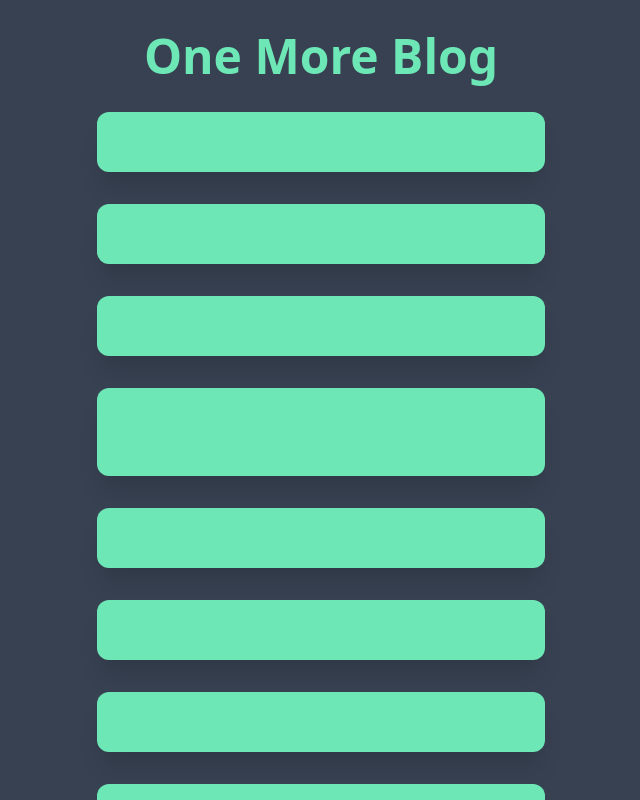
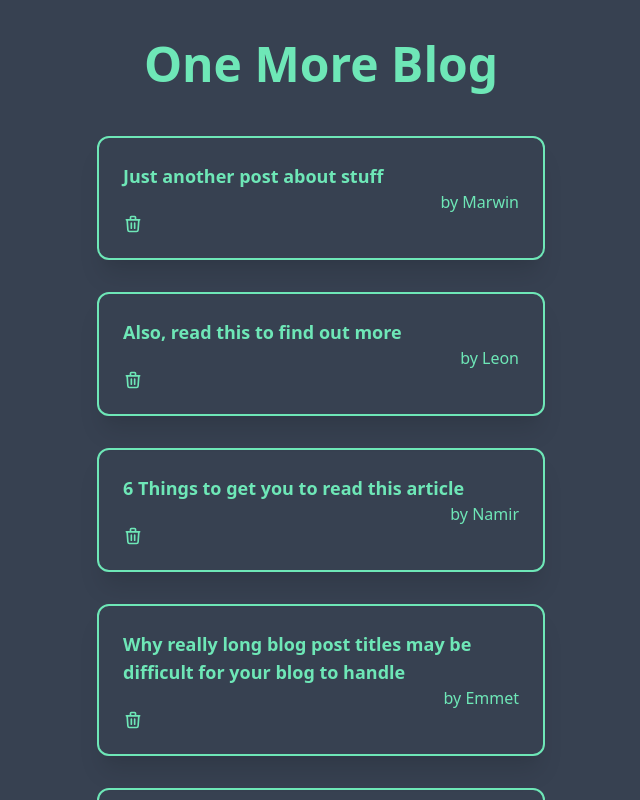
Before and after one commit to marwinburesch/blog, a React (Create React App) app: page / in a window 1280 px wide. Shown: the whole page, without its empty margins (319-959 px from the left). Built offline with nearby package versions, Linux system fonts and the light colour scheme; data requests are answered from the project's data file.

Commit message:
Add transitions

```diff
--- a/src/components/Header.js
+++ b/src/components/Header.js
@@ -1,5 +1,7 @@
 export default function Header({ title }) {
   return (
-    <h1 className="text-5xl m-4 text-center font-bold antialiased">{title}</h1>
+    <h1 className="text-5xl m-2 p-4 sticky text-center font-bold antialiased">
+      {title}
+    </h1>
   );
 }
--- a/src/components/Post.js
+++ b/src/components/Post.js
@@ -1,10 +1,27 @@
-export default function Post({ post }) {
+import { Transition } from "@headlessui/react";
+import { Fragment } from "react";
+import { TrashIcon } from "@heroicons/react/outline";
+
+export default function Post({ post, delay }) {
   return (
-    <article className="mt-8 px-6 pt-6 pb-2 max-w-md mx-auto rounded-xl bg-green-300 shadow-xl space-x-4 cursor-pointer transform hover:scale-105 transition-transform">
-      <div className="flex flex-col">
-        <h1 className="w-full text-lg font-bold">{post.title}</h1>
-        <h2 className="text-right">{post.createdAt}</h2>
-      </div>
-    </article>
+    <Transition
+      as={Fragment}
+      appear={true}
+      show={true}
+      enter={`transition-opacity ease-in-out duration-500 delay-${delay || 0}`}
+      enterFrom="transition-opacity opacity-0"
+      enterTo="opacity-100"
+      leave={`transition-opacity ease-in-out duration-500 delay-${delay || 0}`}
+      leaveFrom="opacity-100 rotate-0 scale-100 "
+      leaveTo="opacity-0 scale-95 "
+    >
+      <article className="mt-8 p-6 max-w-md mx-auto rounded-xl border-green-300 border-2 shadow-xl cursor-pointer">
+        <div className="flex flex-col">
+          <h1 className="w-full text-lg font-bold">{post.title}</h1>
+          <h2 className="text-right">by {post.author}</h2>
+          <TrashIcon className="w-5 h-5 transform transition-transform hover:scale-125" />
+        </div>
+      </article>
+    </Transition>
   );
 }
```
